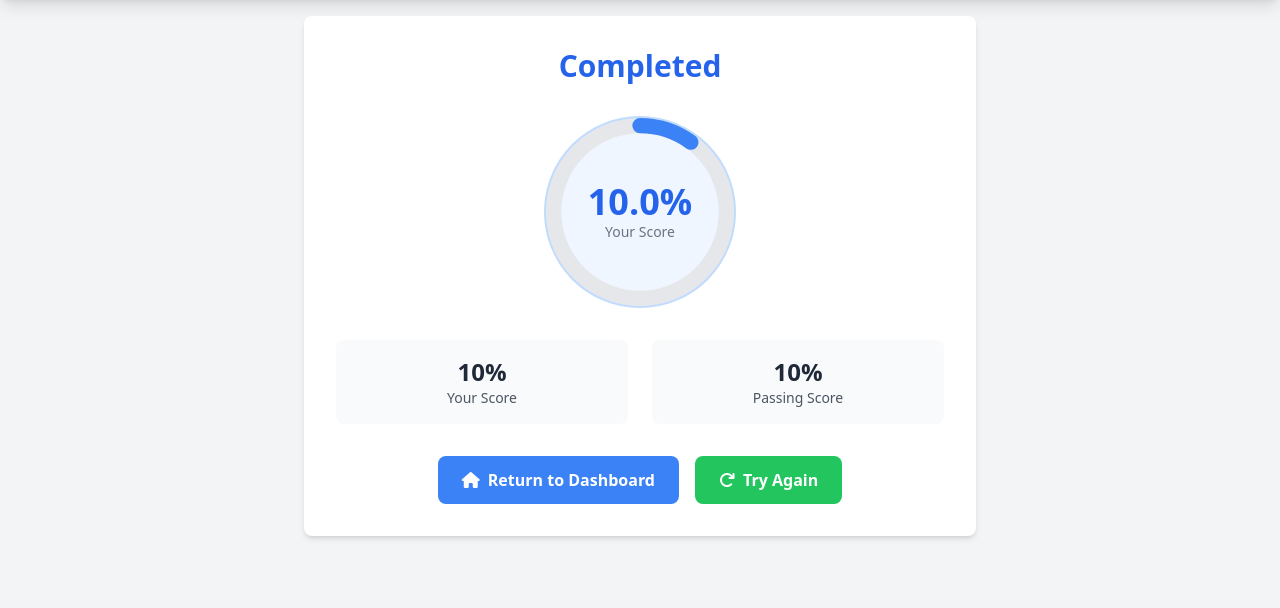
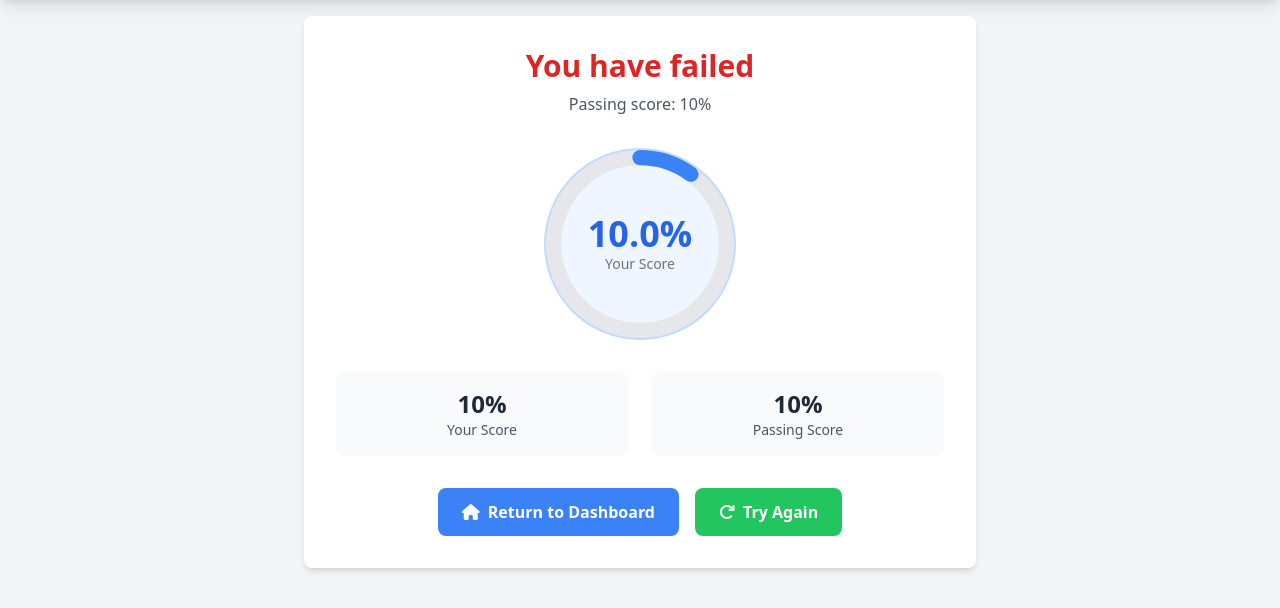
Before and after one commit to Chimbayo/quiz-management-system, a Flask app: template templates/quiz_result.html in a window 1280 px wide. Shown: the part 72-680 px from the top of the page. Run offline with Flask 3, Linux system fonts and the light colour scheme; the template is opened without the code that fills it: most values are stand-ins (such as "Sample title", 1, 10 or a date in 2020); some libraries are stand-ins or nearby versions.

Commit message:
update results page

```diff
--- a/templates/quiz_result.html
+++ b/templates/quiz_result.html
@@ -56,11 +56,12 @@
     <div class="container mx-auto p-4">
         <div class="max-w-2xl mx-auto">
             <div class="bg-white p-8 rounded-lg shadow-md text-center">
-                <!-- Result Header (simplified) -->
+                <!-- Result Header (explicit pass/fail) -->
                 <div class="mb-8">
-                    <h2 class="text-3xl font-bold {% if passed %}text-green-600{% else %}text-blue-600{% endif %} mb-2">
-                        {{ 'Passed' if passed else 'Completed' }}
+                    <h2 class="text-3xl font-bold {% if passed %}text-green-600{% else %}text-red-600{% endif %} mb-2">
+                        {{ 'You have passed' if passed else 'You have failed' }}
                     </h2>
+                    <p class="text-gray-600">Passing score: {{ passing_score }}%</p>
                 </div>
 
                 <!-- Score Display -->
```
